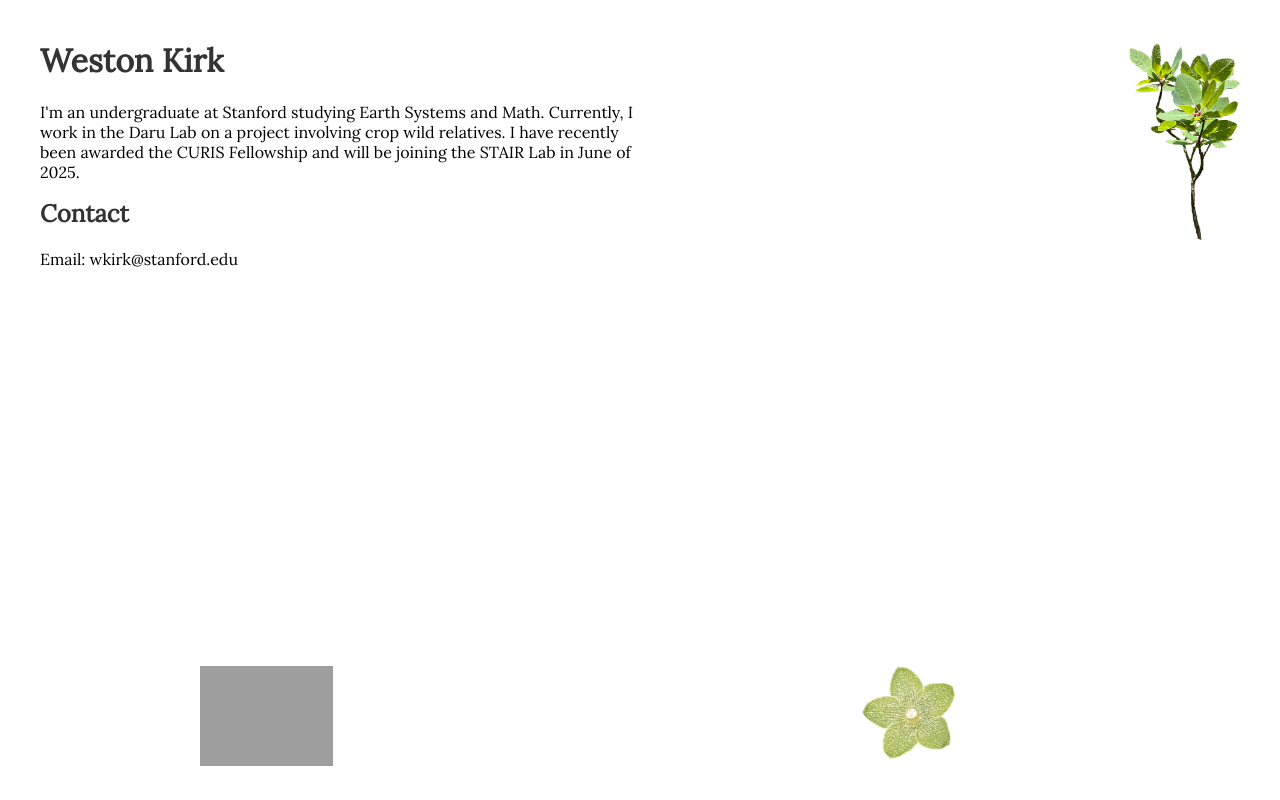
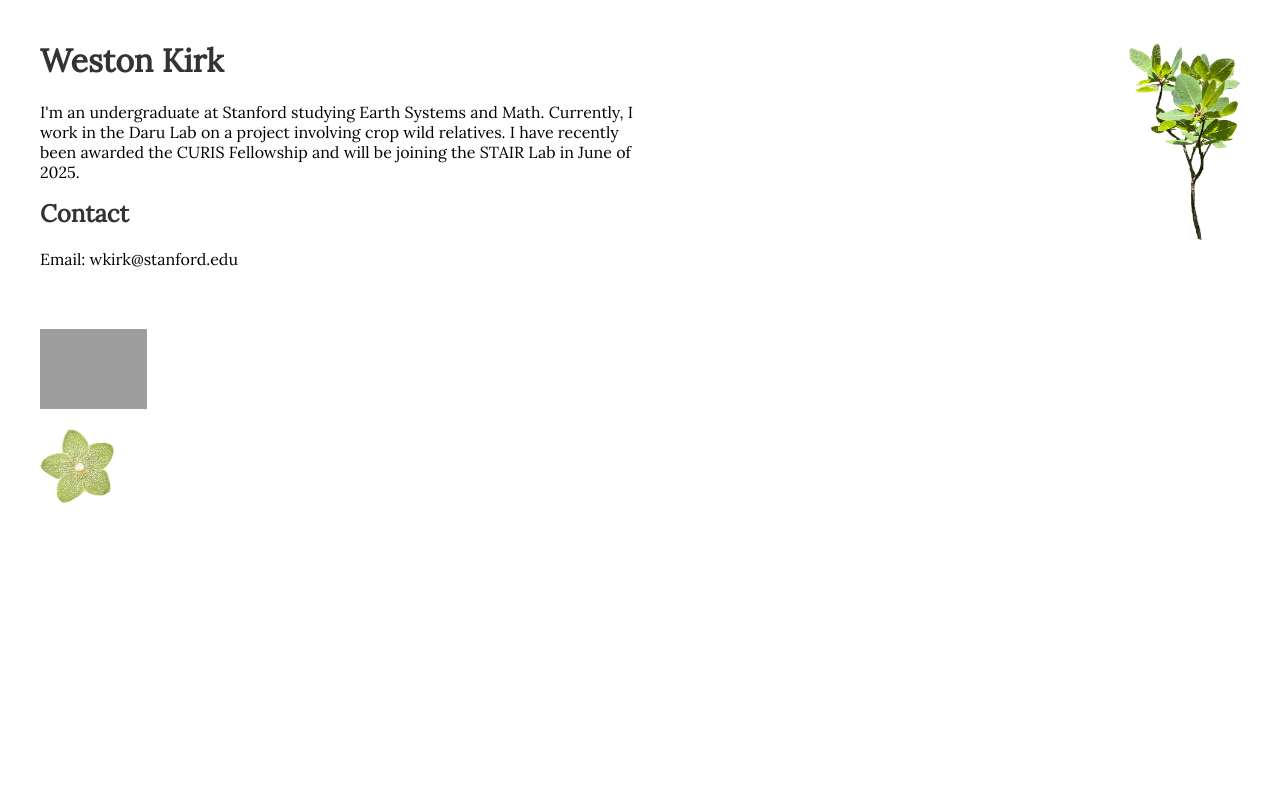
Before and after one commit to wkirk11/wkirk.github.io, a plain HTML site: page index.html in a window 1280 px wide. Drawn offline with Linux system fonts and the light colour scheme; grey boxes are pictures that could not be loaded.

Commit message:
Fixing bugs #4

```diff
--- a/index.html
+++ b/index.html
@@ -64,32 +64,39 @@
       height: auto;
     }
 
-    .mystery-button,
-    .clematis-button {
-      position: fixed;
-      bottom: 20px;
-      z-index: 1000;
-      cursor: pointer;
-      text-align: center;
+    .bottom-buttons {
+      margin-top: 40px;
     }
 
-    .mystery-button {
-      right: 20px;
+    .bottom-button {
+      display: flex;
+      align-items: center;
+      margin-bottom: 20px;
+      gap: 10px;
     }
 
-    .clematis-button {
-      left: 20px;
-    }
-
-    .mystery-button img,
-    .clematis-button img {
-      height: 100px;
+    .bottom-button img {
+      height: 80px;
+      cursor: pointer;
       transition: transform 0.3s ease;
     }
 
-    .mystery-button img:hover,
-    .clematis-button img:hover {
+    .bottom-button img:hover {
       transform: scale(1.1);
+    }
+
+    .bottom-message {
+      font-size: 0.95em;
+      color: #444;
+      opacity: 0;
+      transition: opacity 0.3s ease;
+      height: 0;
+      overflow: hidden;
+    }
+
+    .bottom-message.visible {
+      opacity: 1;
+      height: auto;
     }
 
     @keyframes spin-once {
@@ -99,21 +106,6 @@
 
     .spin {
       animation: spin-once 0.8s ease-in-out;
-    }
-
-    .bottom-message {
-      font-size: 0.95em;
-      color: #444;
-      margin-top: 10px;
-      opacity: 0;
-      transition: opacity 0.3s ease;
-      height: 0;
-      overflow: hidden;
-    }
-
-    .bottom-message.visible {
-      opacity: 1;
-      height: auto;
     }
   </style>
 </head>
@@ -133,27 +125,28 @@
       <p id="treeMessage" class="inline-message">
         Click on the <em>Cotinus obovatus</em> branch to see some of my projects!
       </p>
+
+      <div class="bottom-buttons">
+        <div class="bottom-button">
+          <img id="clematisImage" src="clematis_seeds.png" alt="Clematis Button">
+          <span id="clematisMessage" class="bottom-message">
+            Click on the <em>Clematis texensis</em> seeds to read a little bit more about me
+          </span>
+        </div>
+
+        <div class="bottom-button">
+          <img id="mysteryImage" src="milkweed_vine_bloom_2.png" alt="Mystery Button">
+          <span id="futureMessage" class="bottom-message">
+            Click on the <em>Matelea reticulata</em> flower to learn more about my future plans and research aspirations
+          </span>
+        </div>
+      </div>
     </div>
 
     <div class="leaf-button">
       <a href="projects.html" target="_blank">
         <img id="treeImage" src="smoke_tree_branch.png" alt="Enter site via leaf image" />
       </a>
-    </div>
-  </div>
-
-  <!-- Bottom Buttons -->
-  <div class="clematis-button">
-    <img id="clematisImage" src="clematis_seeds.png" alt="Clematis Button" />
-    <div id="clematisMessage" class="bottom-message">
-      Click on the <em>Clematis texensis</em> seeds to read a little bit more about me
-    </div>
-  </div>
-
-  <div class="mystery-button">
-    <img id="mysteryImage" src="milkweed_vine_bloom_2.png" alt="Mystery Button" />
-    <div id="futureMessage" class="bottom-message">
-      Click on the <em>Matelea reticulata</em> flower to learn more about my future plans and research aspirations
     </div>
   </div>
 
@@ -175,7 +168,6 @@
     showInlineMessage('mysteryImage', 'futureMessage', 'futureMsgShown');
     showInlineMessage('clematisImage', 'clematisMessage', 'clematisMsgShown');
 
-    // Spins
     document.getElementById('mysteryImage').addEventListener('click', function (e) {
       e.preventDefault();
       this.classList.remove('spin');
```
